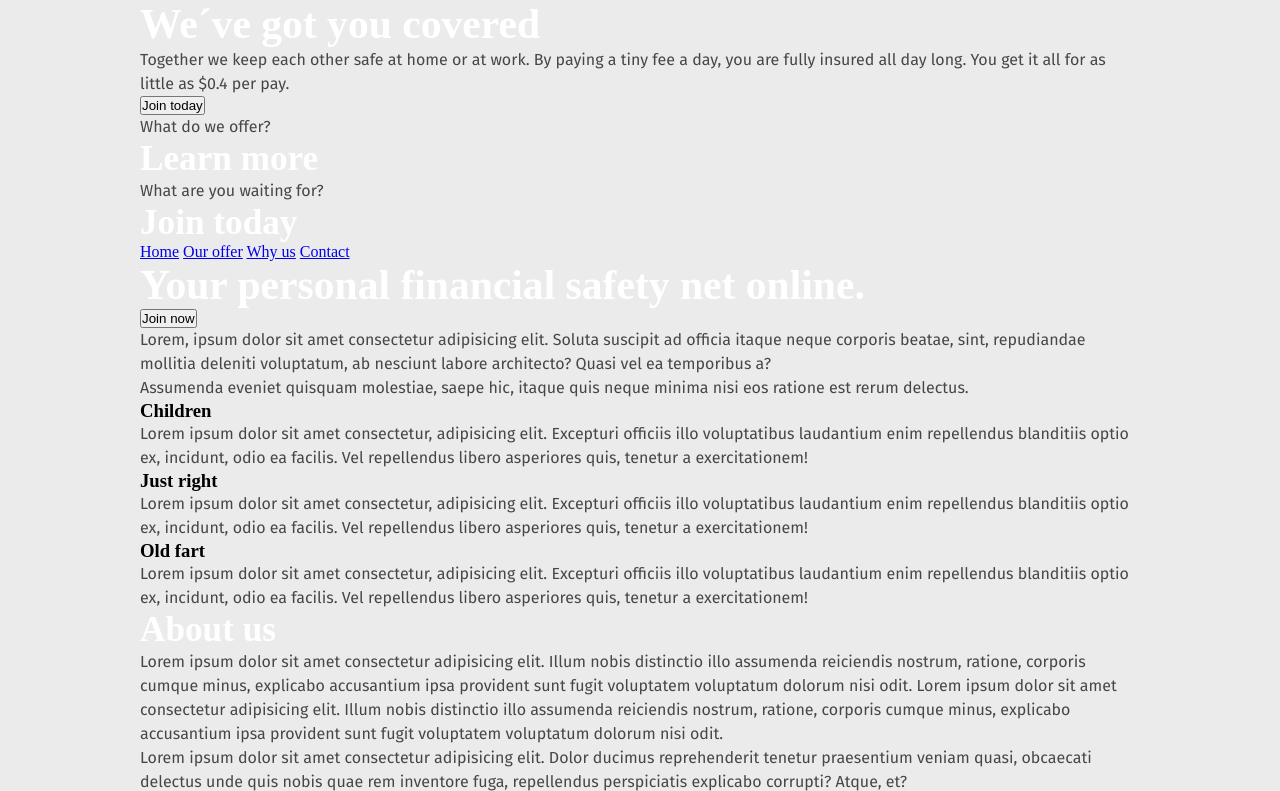
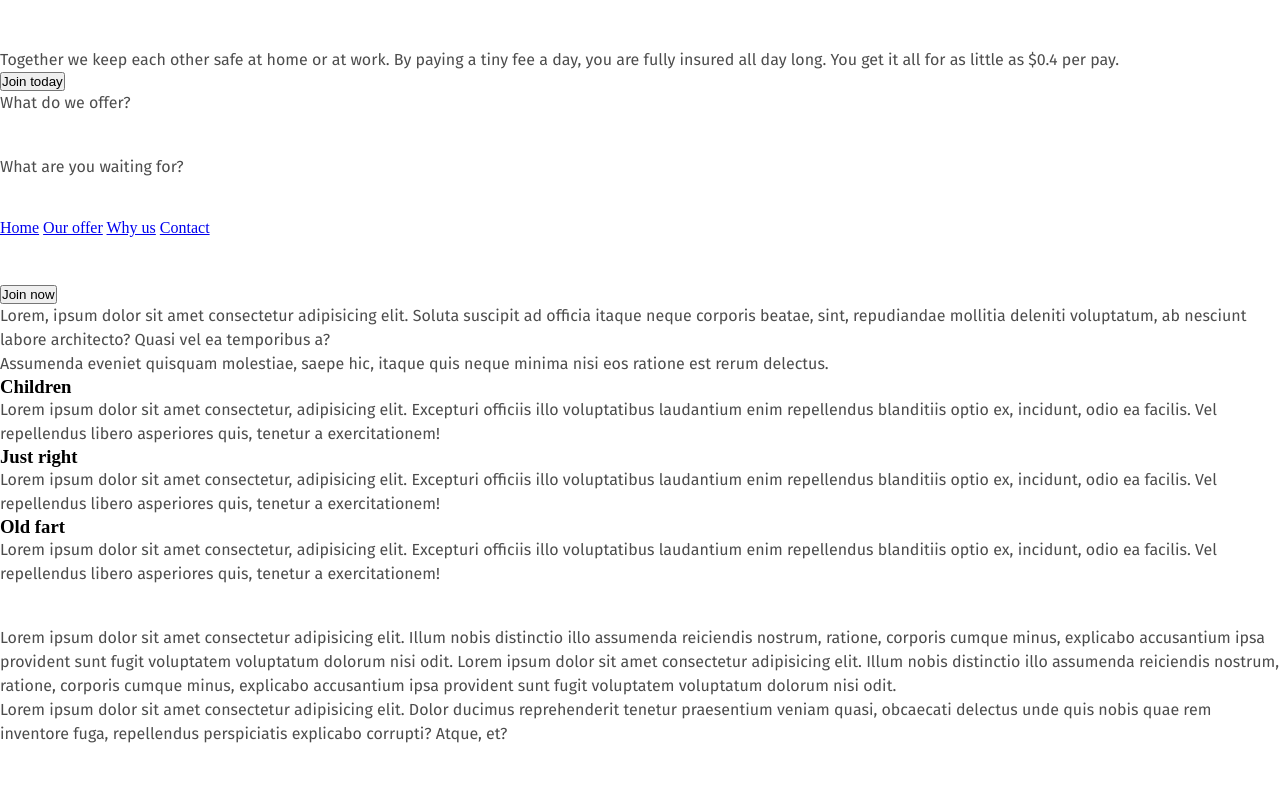
Before and after one commit to Santosnr6/insurance_project, a plain HTML site: page Uppgift/index.html in a window 1280 px wide. Shown: the top 791 px of the page. Drawn offline with Linux system fonts and the light colour scheme; a web font is replaced by a local one.

Commit message:
Updated styles.css

```diff
--- a/Uppgift/css/styles.css
+++ b/Uppgift/css/styles.css
@@ -5,10 +5,11 @@
 /* BASE COLORS */
 
     /*
-    --background: #EBEBEB;
-    --background-blue: #C7DDEA;
-    --background-yellow: #FAB131;
-    --background-red: #F17949;
+        --background: #EBEBEB;
+        --background-blue: #C7DDEA;
+        --background-yellow: #FAB131;
+        --background-red: #F17949;
+        --background-darkgrey: #A9A19E;
     */
 
 
@@ -21,7 +22,6 @@
 }
 
 body {
-    background: #EBEBEB;
 }
 
 h1, h2, h3 {
@@ -50,8 +50,6 @@ p {
 /* PAGE WRAPPER */
 
 .wrapper {
-    width: 1000px;
-    margin: auto;
 }
 
 /* HERO SECTION */
@@ -72,9 +70,13 @@ p {
 }
 
 .hero__join-button {
+
 }
 
 .hero__learn, .hero__join {
+}
+
+.hero__learn {
 }
 
 
@@ -94,6 +96,8 @@ p {
 
 .menu .active {
 }
+
+/* INFO SECTION */
 
 .info {
 }
```
